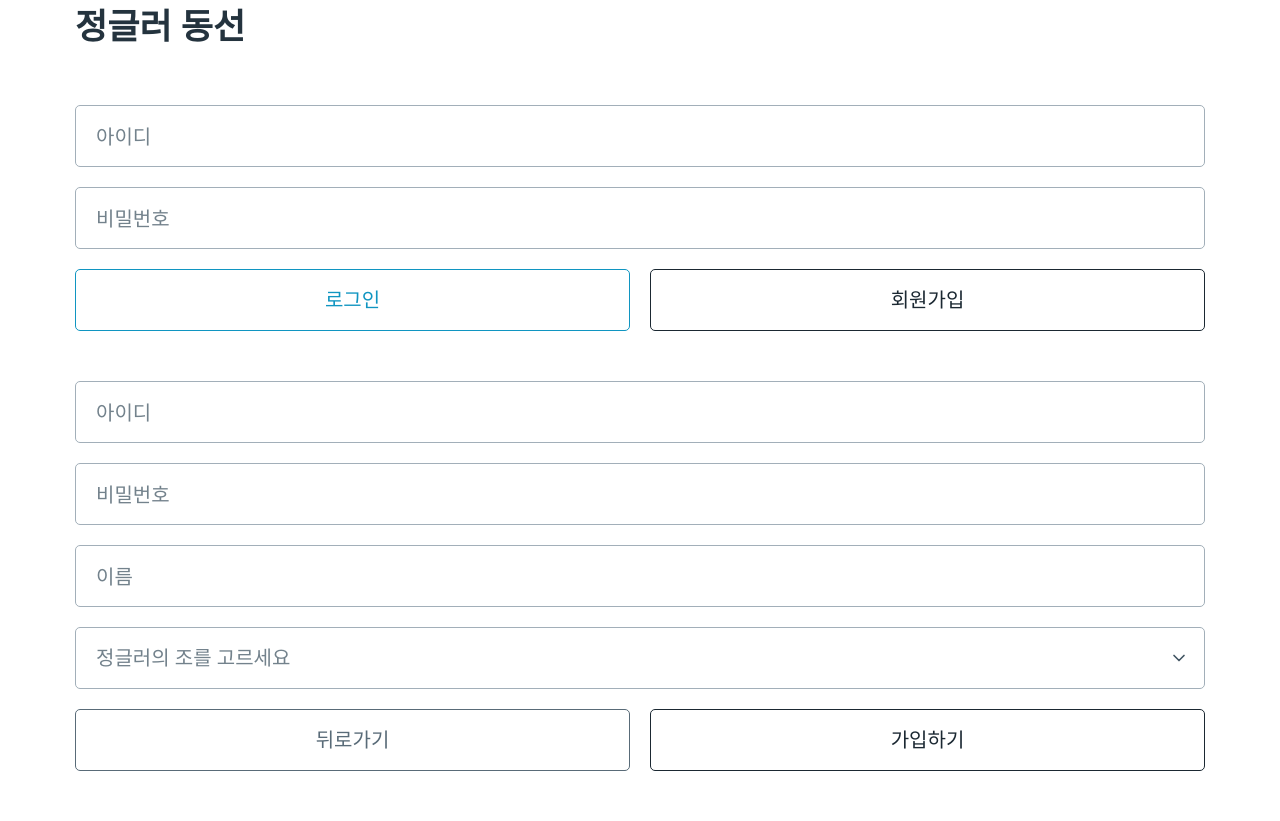
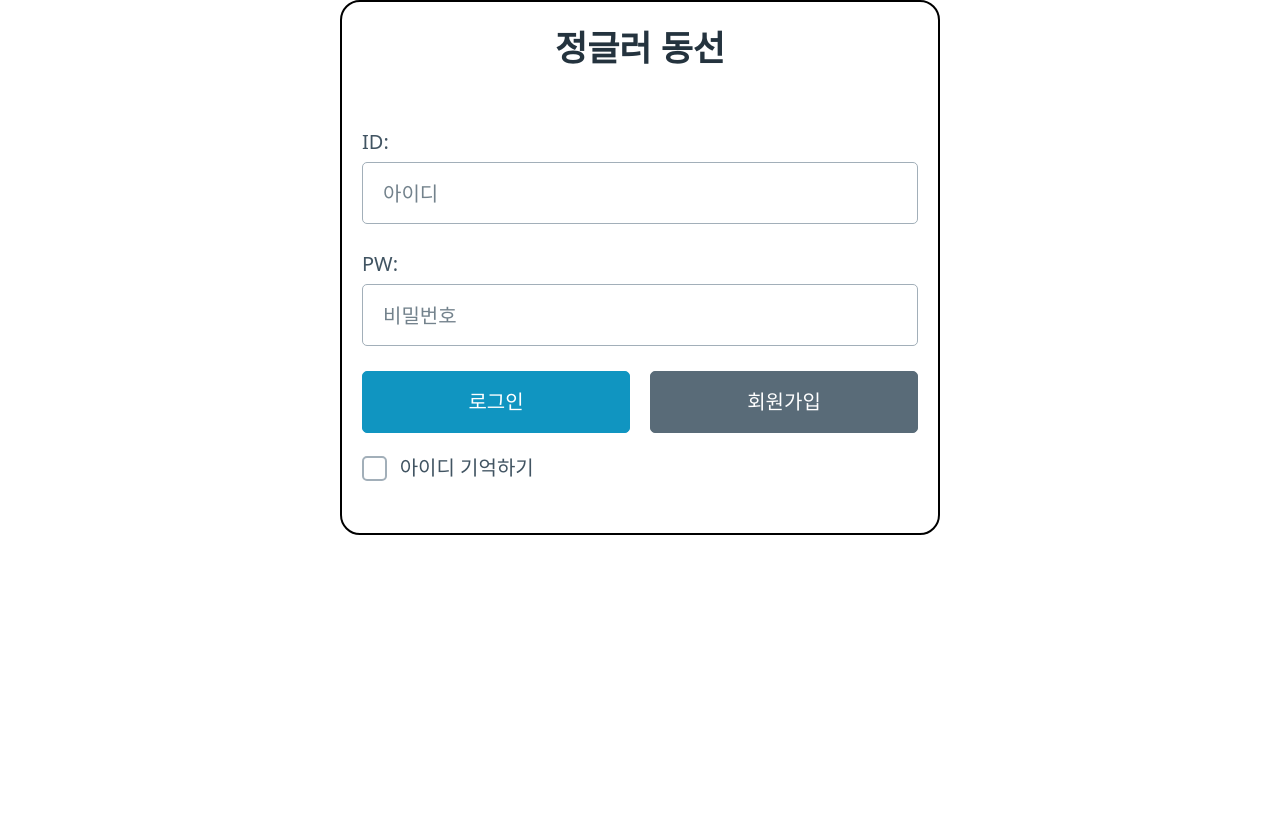
Before and after one commit to T3rryAhn/JunglerDongSun, a Python web app: template templates/loginpage.html in a window 1280 px wide. After the commit the page ends 535 px from the top, so only its background shows below. Run offline with Jinja, Linux system fonts and the light colour scheme; the template is opened without the code that fills it, so the values that code supplies are empty.

Commit message:
로그인페이지 html

```diff
--- a/templates/loginpage.html
+++ b/templates/loginpage.html
@@ -21,6 +21,20 @@
         $(document).ready(function () {
             showTodo();
         });
+
+        function toggleForm(){
+            const loginform = document.getElementById(`login-form`);
+            const signinform = document.getElementById(`signin-form`);
+
+            if(loginform.style.display !== 'none'){
+                loginform.style.display = 'none';
+                signinform.style.display = 'block';
+            }
+            else{
+                loginform.style.display = 'block';
+                signinform.style.display = 'none';
+            }
+        }
 
         function checkBox() {
             if($("#txt_upd").val() == ''){
@@ -162,23 +176,46 @@
 </head>
 
 <body>
-<div class="container mt-5">
-    <h2 class="text-center mb-4">정글러 동선</h2>
+<div class="container" style="width: 600px; border: 2px solid black; border-radius: 20px; padding: 20px">
+    <h2 style="text-align: center">정글러 동선</h2>
     <!-- 로그인 -->
-    <form id="login-form">
+    <form id="login-form" style="display: block">
+        <label>
+            ID:
             <input id="login-id" type="text" placeholder="아이디">
+        </label>
+        <label>
+            PW:
             <input id="login-pw" type="password" placeholder="비밀번호">
+        </label>
+
         <div class="grid">
-            <button type="button" class="outline" onclick="tryLogin()">로그인</button>
-            <button type="button" class="outline contrast" onclick="signIn()">회원가입</button>
+            <button type="button" onclick="tryLogin()">로그인</button>
+            <button type="button" class="secondary" onclick="toggleForm()">회원가입</button>
         </div>
+
+        <label>
+            <input  type="checkbox" id="english"/>
+            아이디 기억하기
+        </label>
     </form>
 
     <!-- 회원가입 -->
-    <form id="signin-form">
+    <form id="signin-form" style="display: none">
+        <label>
+            ID:
             <input id="sign-id" type="text" placeholder="아이디" required>
+        </label>
+        <label>
+            PW:
             <input id="sign-pw" type="text" placeholder="비밀번호" required>
+        </label>
+        <label>
+            이름:
             <input id="sign-name" type="text" placeholder="이름" required>
+        </label>
+        <label>
+            조:
             <select id="sign-team" required>
                 <option selected disabled value="">
                     정글러의 조를 고르세요
@@ -196,9 +233,11 @@
                 <option>11조</option>
                 <option>12조</option>
             </select>
+        </label>
+
         <div class="grid">
-            <button type="button" class="outline secondary" onclick="tryLogin()">뒤로가기</button>
-            <button type="button" class="outline contrast" onclick="signIn()">가입하기</button>
+            <button type="button" class="contrast" onclick="toggleForm()">뒤로가기</button>
+            <button type="button" class="secondary" onclick="signIn()">가입하기</button>
         </div>
     </form>
 </div>
```
Lines whose indentation alone changed are shown as unchanged.
